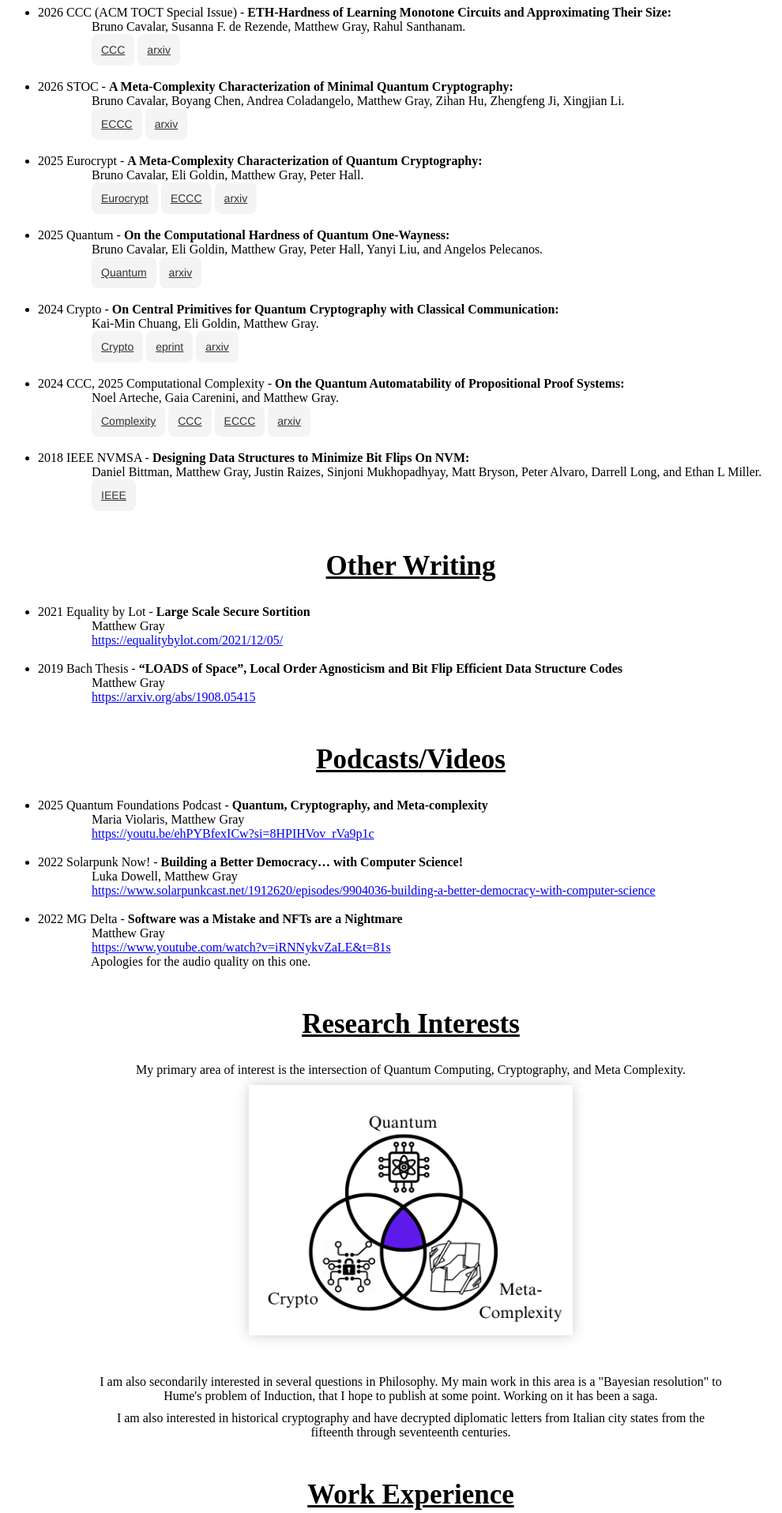
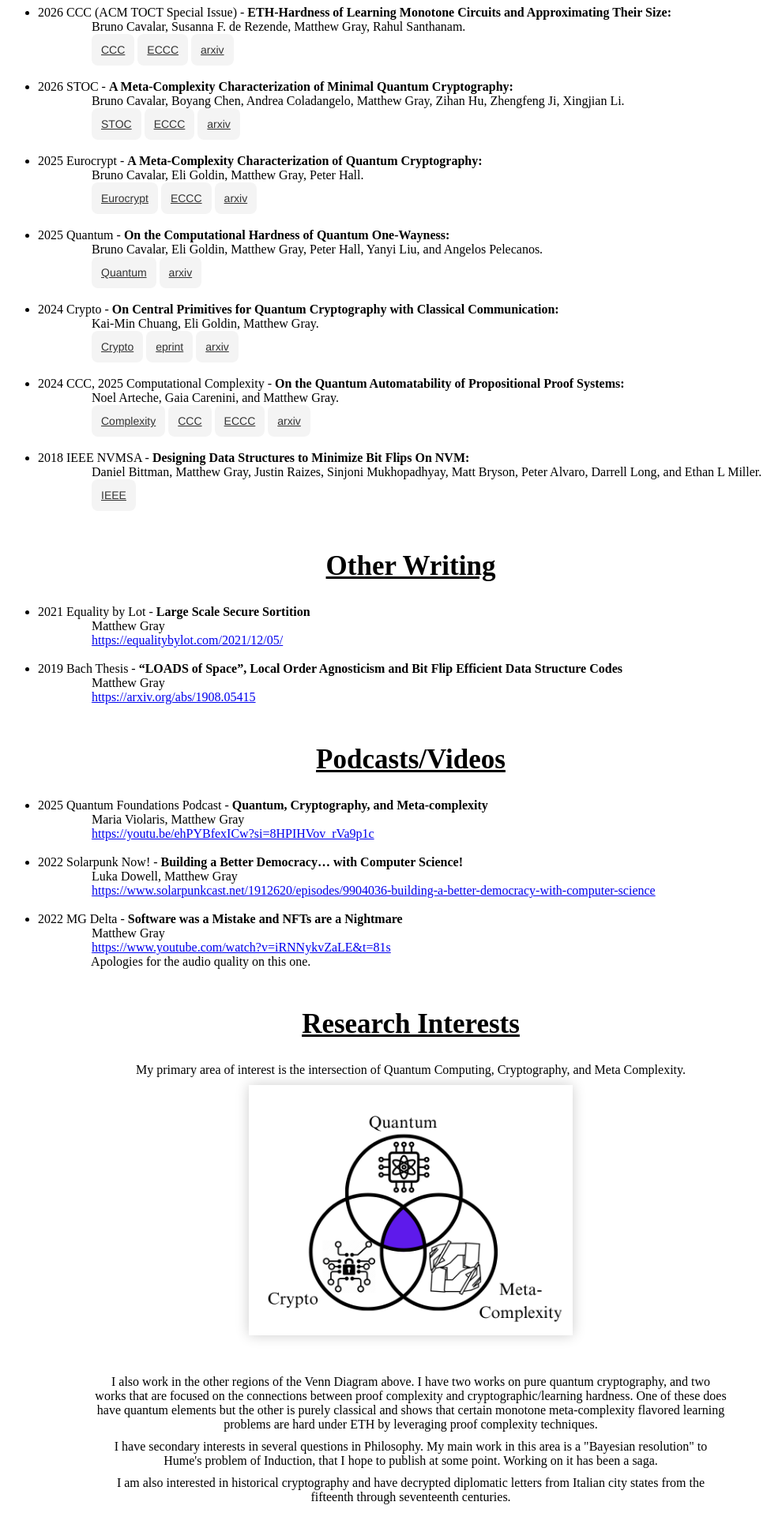
Before and after one commit to graytmatter/graytmatter.github.io, a plain HTML site: page docs/index.html in a window 1280 px wide. Shown: the part 940-2856 px from the top of the page at 79% size, without its empty margins (120-1110 px from the left). Drawn offline with nearby package versions, Linux system fonts and the light colour scheme.

Commit message:
Updates to research interests and paper links.

```diff
--- a/docs/index.html
+++ b/docs/index.html
@@ -58,6 +58,7 @@
                   <br>
                   &nbsp;&nbsp;&nbsp;&nbsp;&nbsp;&nbsp;&nbsp;&nbsp;&nbsp;&nbsp;&nbsp;&nbsp;&nbsp;&nbsp;&nbsp;&nbsp;
                   <a class="button-2" href ="https://drops.dagstuhl.de/entities/document/10.4230/LIPIcs.CCC.2026.40">CCC</a>
+                  <a class="button-2" href ="https://eccc.weizmann.ac.il/report/2026/128">ECCC</a>
                   <a class="button-2" href ="https://arxiv.org/abs/2607.12331">arxiv</a>
                 </li>
 
@@ -67,8 +68,10 @@
                   &nbsp;&nbsp;&nbsp;&nbsp;&nbsp;&nbsp;&nbsp;&nbsp;&nbsp;&nbsp;&nbsp;&nbsp;&nbsp;&nbsp;&nbsp;&nbsp; Bruno Cavalar, Boyang Chen, Andrea Coladangelo, Matthew Gray, Zihan Hu, Zhengfeng Ji, Xingjian Li.
                   <br>
                   &nbsp;&nbsp;&nbsp;&nbsp;&nbsp;&nbsp;&nbsp;&nbsp;&nbsp;&nbsp;&nbsp;&nbsp;&nbsp;&nbsp;&nbsp;&nbsp;
-                  <a class="button-2" href =" https://eccc.weizmann.ac.il/report/2025/221/">ECCC</a>
+                  <a class="button-2" href ="https://dl.acm.org/doi/10.1145/3798129.3800783">STOC</a>
+                  <a class="button-2" href ="https://eccc.weizmann.ac.il/report/2025/221/">ECCC</a>
                   <a class="button-2" href ="https://arxiv.org/abs/2510.07859">arxiv</a>
+
                 </li>
                   <br>
                 <li>2025 Eurocrypt -  <b>A Meta-Complexity Characterization of Quantum Cryptography:</b>
@@ -173,14 +176,16 @@
               </p>
               <div class="card-project bottom-card square-card" id="Venn-Image">
                 <div class="card-project-description">
-                  <p class="big-card-center">In particular I am interested in the connections between the hardness of quantum meta complexity problems and the existence of quantum crypto primitives. I want to formalize a notion of Quantum Algorithmica and Quantum Impagliazzo worlds. I want to understand the connections between post quantum crypto and proof complexity. And I want to understand the ultimate limits of classical computation on ideal quantum computers. </p>
+                  <p class="big-card-center">I am interested in the connections between the hardness of quantum meta complexity problems and the existence of quantum crypto primitives. Because quantum states can (in principle) contain an arbitrary amount of information in their amplitudes the question of what counts as a good description of a state does not have a unique valid answer. Consequently the unified definition of Kolmogorov complexity shatters when applied to quantum states, resulting in a family of reasonable definitions. I want to understand how these definitions relate to cryptographic notions like pseudo-randomness, indistinguishability, and one-wayness. This should improve our understanding of these notions of complexity and the nature of quantum cryptography, while beginning to lay the foundation for a complexity theory of quantum input and output problems, pushing us past the language based approach to complexity theory that remains the focus of the community.</p>
                 </div>
                 <!-- Overlayed link to Work Experience show page -->
                 <div class="hid-link"></div>
               </div>
               <p class="interests">
-                I am also secondarily interested in several questions in Philosophy. My main work in this area is a "Bayesian resolution" to Hume's problem of Induction, that I hope to publish at some point. Working on it has been a saga.
-                <!-- The main thurst of the work can be infomrally prhased as "So long as your beliefs are consitent, given sufficient time you will slay all deamons". Meaning that time and observation will allow you to—in some sense—not only defeat the sceptism of Hume but also that of a maximalist reading of Descartes and of the Cynics more broadly. However, as a non-professional philosopher, I'm not sure how seriously to ultimately take the argument. -->
+                I also work in the other regions of the Venn Diagram above. I have two works on pure quantum cryptography, and two works that are focused on the connections between proof complexity and cryptographic/learning hardness. One of these does have quantum elements but the other is purely classical and shows that certain monotone meta-complexity flavored learning problems are hard under ETH by leveraging proof complexity techniques.
+              </p>
+              <p class="interests">
+                I have secondary interests in several questions in Philosophy. My main work in this area is a "Bayesian resolution" to Hume's problem of Induction, that I hope to publish at some point. Working on it has been a saga.
               </p>
               <p class="interests">
                 I am also interested in historical cryptography and have decrypted diplomatic letters from Italian city states from the fifteenth through seventeenth centuries.
```
